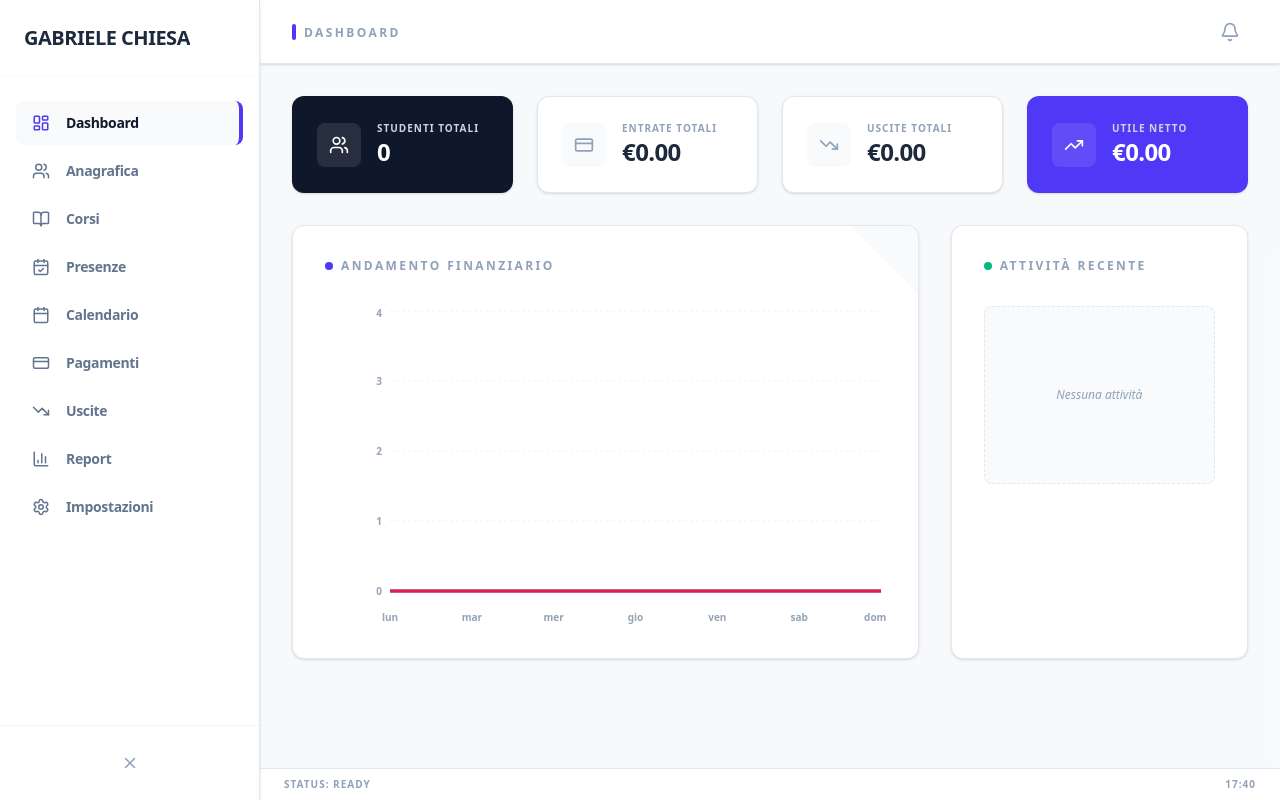
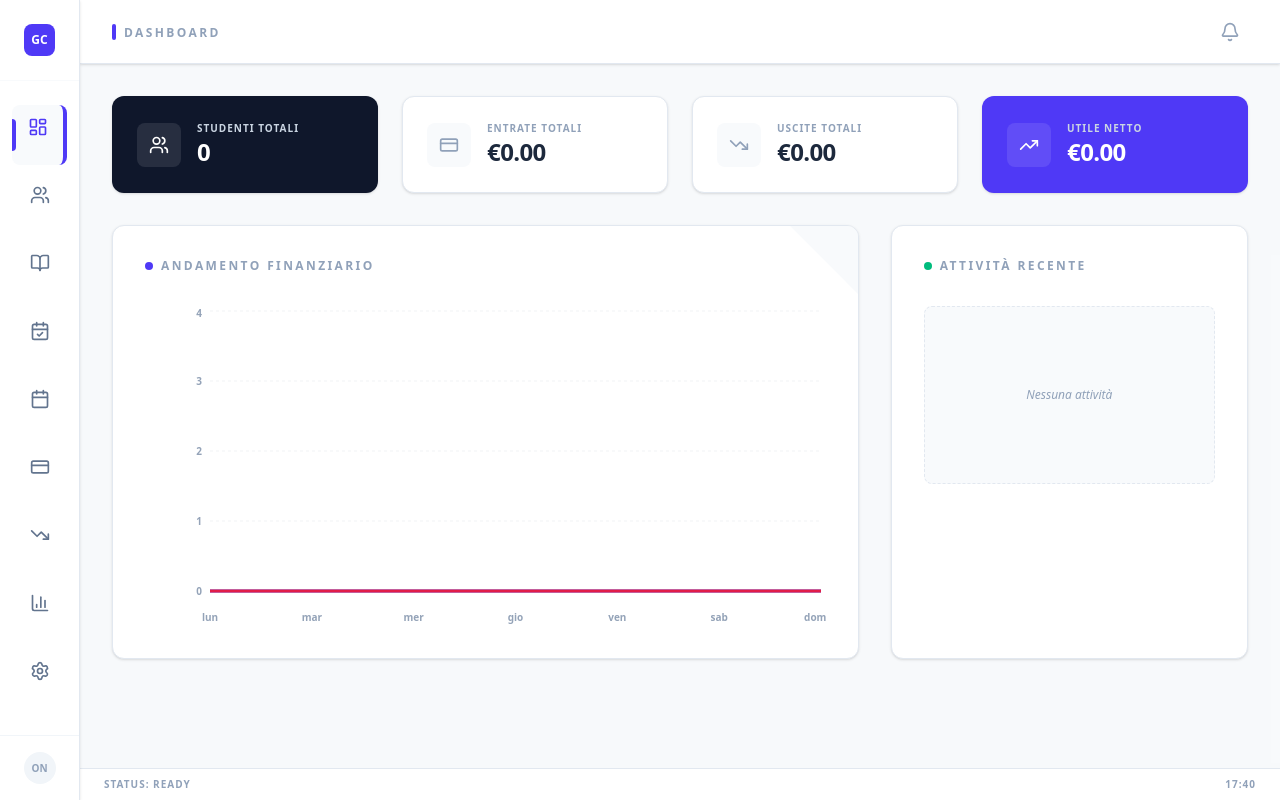
Before and after one commit to gabrydancer/GABRIELE, a React (Vite) app: page / in a window 1280 px wide. Built offline with nearby package versions, Linux system fonts and the light colour scheme.

Commit message:
feat(ui): Collapse sidebar to icon-only view
Reduces the default sidebar width to 80px, displaying only icons. This conserves screen real estate and simplifies the primary navigation for a cleaner user interface.

```diff
--- a/src/App.tsx
+++ b/src/App.tsx
@@ -207,23 +207,15 @@ export default function App() {
 
   return (
     <div className="flex h-screen bg-slate-50 font-sans text-slate-900 overflow-hidden">
-      {/* Sidebar */}
-      <motion.aside
-        initial={false}
-        animate={{ width: isSidebarOpen ? 260 : 80 }}
-        className="bg-white border-r border-slate-200 flex flex-col z-20 shadow-sm"
-      >
-        <div className="p-6 flex items-center justify-between border-b border-slate-50">
-          <div className={cn("flex items-center overflow-hidden", !isSidebarOpen && "justify-center w-full")}>
-            {isSidebarOpen && (
-              <span className="font-bold text-xl tracking-tight text-slate-800 whitespace-nowrap uppercase">
-                GABRIELE CHIESA
-              </span>
-            )}
+      {/* Sidebar - Icon Only */}
+      <aside className="w-20 bg-white border-r border-slate-200 flex flex-col z-20 shadow-sm">
+        <div className="p-6 flex items-center justify-center border-b border-slate-50">
+          <div className="w-8 h-8 bg-indigo-600 rounded-lg flex items-center justify-center text-white font-black text-xs">
+            GC
           </div>
         </div>
 
-        <nav className="flex-1 px-4 space-y-1 mt-6">
+        <nav className="flex-1 px-3 space-y-2 mt-6">
           {navItems.map((item) => {
             const Icon = item.icon;
             const isActive = activeView === item.id;
@@ -232,33 +224,31 @@ export default function App() {
                 key={item.id}
                 onClick={() => setActiveView(item.id as View)}
                 className={cn(
-                  "w-full flex items-center gap-4 px-4 py-3 rounded-lg transition-all duration-200 group relative",
+                  "w-full flex flex-col items-center justify-center gap-1 py-3 rounded-lg transition-all duration-200 group relative",
                   isActive
                     ? "bg-slate-50 text-indigo-600 border-r-4 border-indigo-600"
                     : "text-slate-500 hover:bg-slate-50 hover:text-indigo-600"
                 )}
+                title={item.label}
               >
-                <Icon size={18} className={cn("shrink-0", isActive ? "text-indigo-600" : "group-hover:text-indigo-600")} />
-                {isSidebarOpen && <span className={cn("text-sm font-semibold tracking-tight", isActive ? "text-slate-900" : "")}>{item.label}</span>}
-                {!isSidebarOpen && (
-                  <div className="absolute left-16 bg-slate-900 text-white px-2 py-1 rounded text-[10px] uppercase font-bold tracking-widest opacity-0 group-hover:opacity-100 pointer-events-none transition-opacity z-50">
-                    {item.label}
-                  </div>
+                <Icon size={20} className={cn("shrink-0", isActive ? "text-indigo-600" : "group-hover:text-indigo-600")} />
+                <span className="text-[8px] font-bold uppercase tracking-tighter opacity-0 group-hover:opacity-100 transition-opacity">
+                  {item.label}
+                </span>
+                {isActive && (
+                  <div className="absolute left-0 top-1/2 -translate-y-1/2 w-1 h-8 bg-indigo-600 rounded-r-lg" />
                 )}
               </button>
             );
           })}
         </nav>
 
-        <div className="p-4 border-t border-slate-100">
-          <button
-            onClick={() => setIsSidebarOpen(!isSidebarOpen)}
-            className="w-full flex items-center justify-center p-3 rounded-lg hover:bg-slate-50 text-slate-400 transition-colors"
-          >
-            {isSidebarOpen ? <X size={18} /> : <Menu size={18} />}
-          </button>
+        <div className="p-4 border-t border-slate-100 flex justify-center">
+          <div className="w-8 h-8 rounded-full bg-slate-100 flex items-center justify-center text-[10px] font-bold text-slate-400">
+            {preferences.notifyAttendance ? 'ON' : 'OFF'}
+          </div>
         </div>
-      </motion.aside>
+      </aside>
 
       {/* Main Content */}
       <main className="flex-1 flex flex-col min-w-0 bg-slate-50/50">
```
